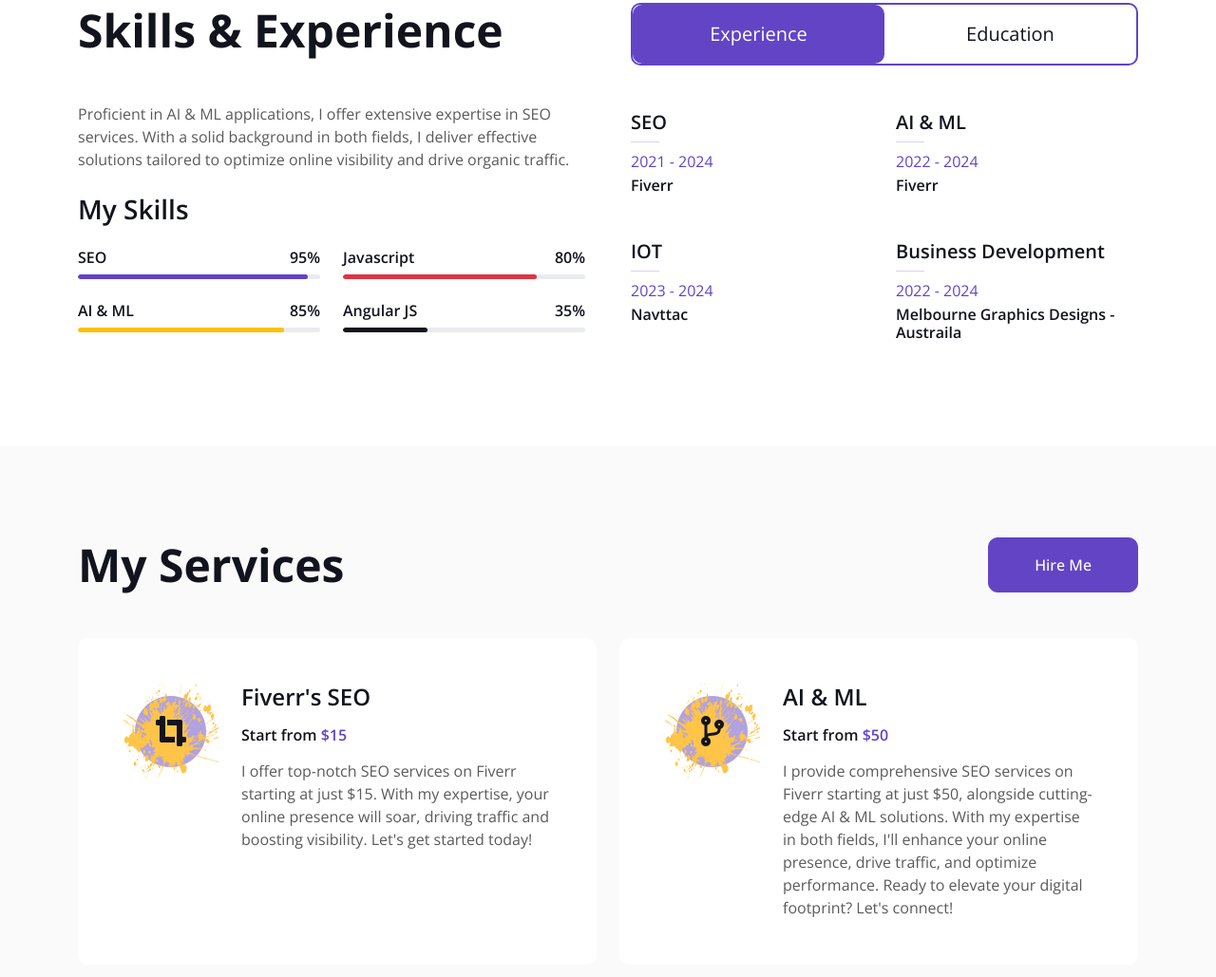
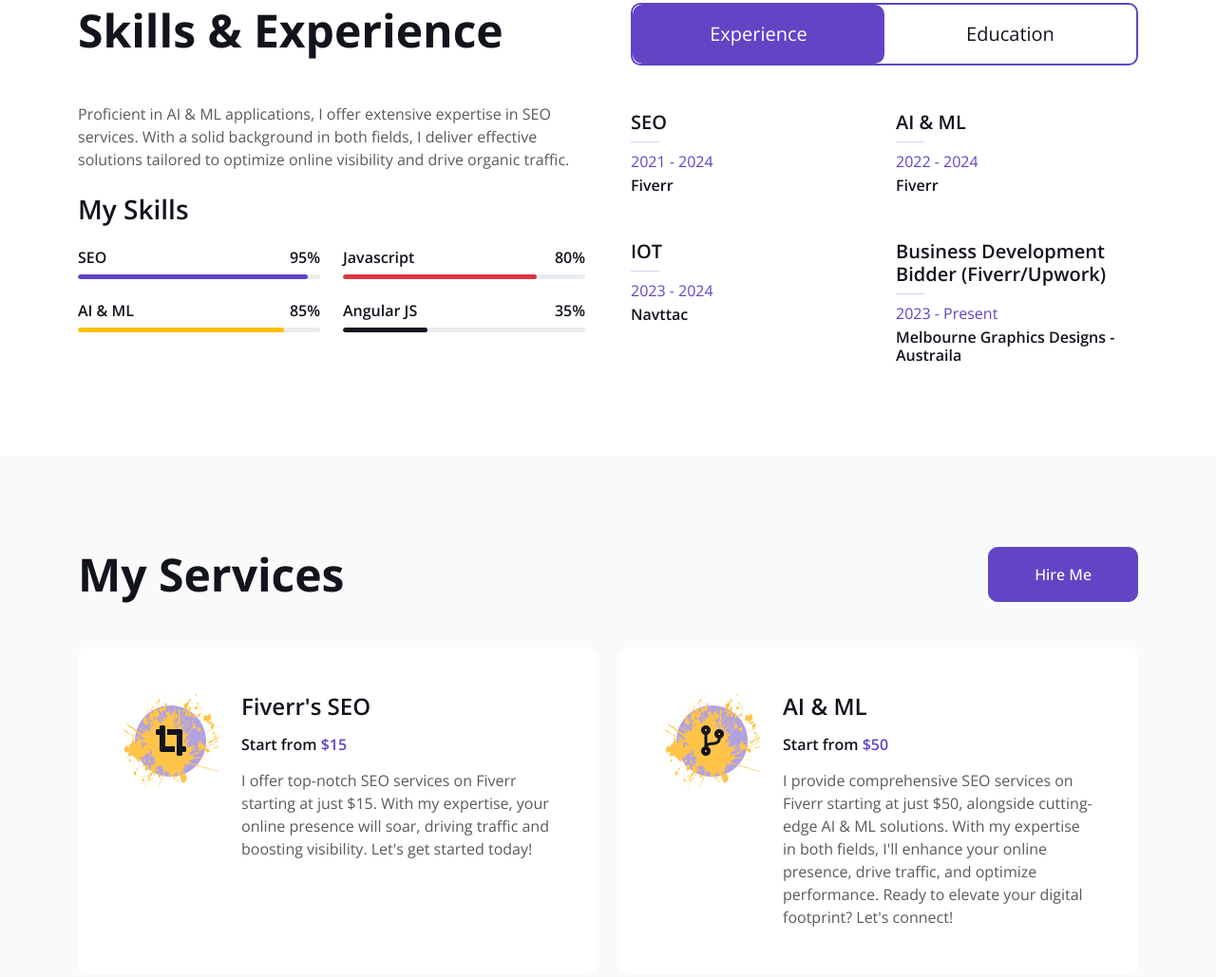
Before and after one commit to Arshiyan-Elahi/Portfolio-Website, a plain HTML site: page index.html in a window 1280 px wide. Shown: the part 1759-2788 px from the top of the page at 95% size. Drawn offline with nearby package versions, Linux system fonts and the light colour scheme.

Commit message:
Update index.html

```diff
--- a/index.html
+++ b/index.html
@@ -296,9 +296,9 @@
                                     <h6 class="mb-0">Navttac</h6>
                                 </div>
                                 <div class="col-sm-6">
-                                    <h5>Business Development</h5>
+                                    <h5>Business Development Bidder (Fiverr/Upwork)</h5>
                                     <hr class="text-primary my-2">
-                                    <p class="text-primary mb-1">2022 - 2024</p>
+                                    <p class="text-primary mb-1">2023 - Present</p>
                                     <h6 class="mb-0">Melbourne Graphics Designs - Austraila</h6>
                                 </div>
                             </div>
```
